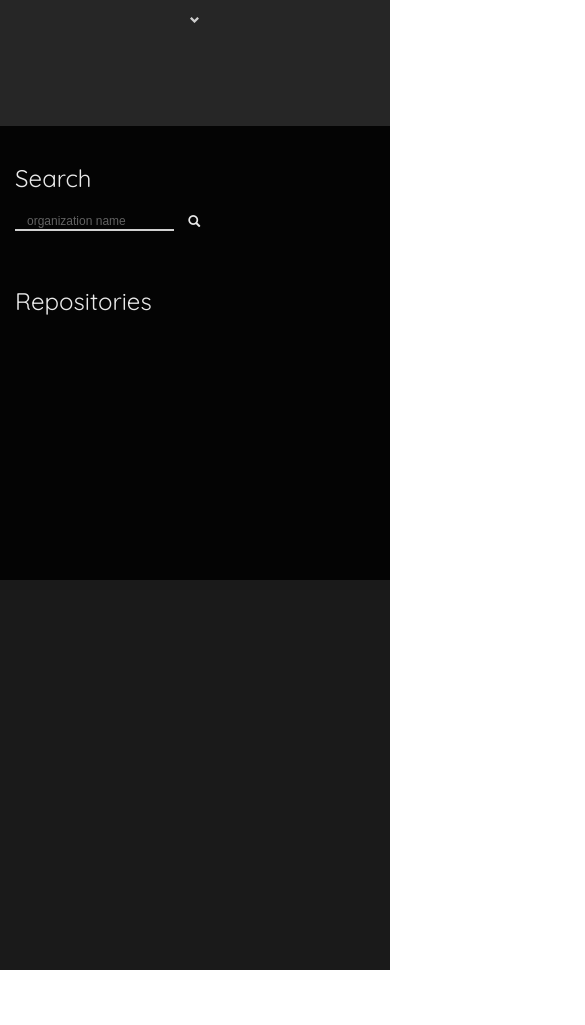
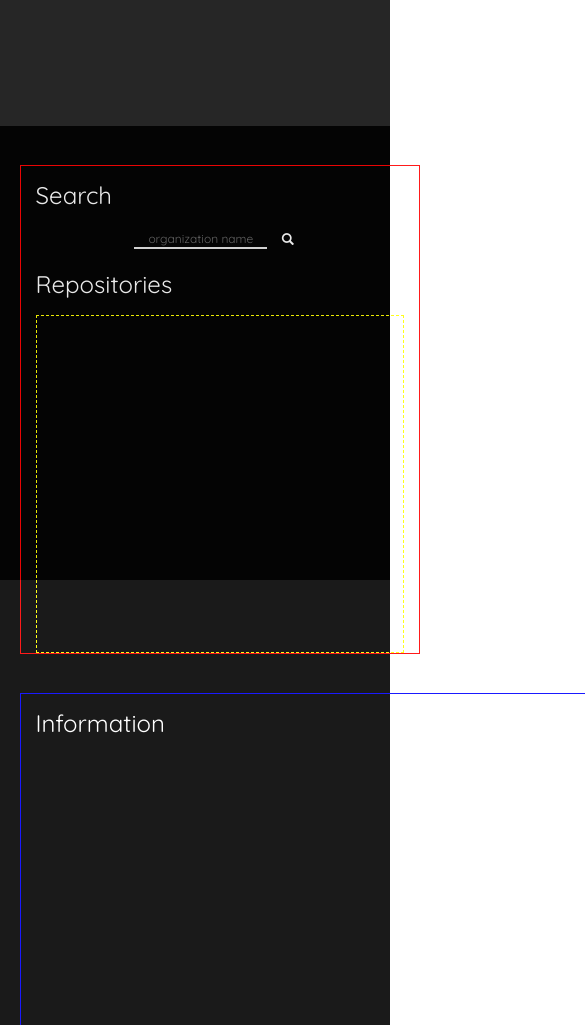
Before and after one commit to PrestonII/Git-It, a plain HTML site: page Api_FrontEnd/index.html in a window 390 px wide. Shown: the part 264-1289 px from the top of the page, 585 px wide, since content can reach past the window. Before the commit the page ends 1236 px from the top, so only its background shows below. Drawn offline with Linux system fonts and the light colour scheme.

Commit message:
Moved Info-Display and modified relationship

```diff
--- a/Api_FrontEnd/css/main.css
+++ b/Api_FrontEnd/css/main.css
@@ -1,4 +1,6 @@
 @import 'https://fonts.googleapis.com/css?family=Quicksand';
+
+/*General*/
 
 body {
     height: auto;
@@ -27,8 +29,10 @@ body {
     justify-content: center;
 }
 
+/*Intro Area*/
+
 #row-title {
-    margin-top: 30%
+    margin-top: 20%
 }
 
 @media (min-width: 600px) and (max-width: 1000px) {
@@ -74,29 +78,60 @@ body {
     color: #8c8c8c;
 }
 
+/*Search Area*/
+
 #github-search {
     margin-top: 100%;
     width: 100%;
     min-height: 100%;
     min-height: 100vh;
     z-index: 5;
-    position: relative;
+    position: absolute;
     color: white;
     background-color: black;
     opacity: .9;
+
+
+
+    /*border: 10px greenyellow solid;*/
+}
+
+.flex-body {
+    display: flex;
+    justify-content: center;
+}
+
+#search-area {
+    border: 1px red solid;
+    margin: 5%;
+    margin-top: 10%;
+
+    min-width: 400px;
+    max-width: 600px;
+    height: auto;
+}
+
+#info-display {
+    border: 1px solid blue;
+    margin: 5%;
+    margin-top: 10%;
+
+    width: 600px;
+    height: 40vh;
 }
 
 input {
     border: 0;
     outline: 0;
     background: transparent;
-    text-indent: 10px;
     color: white;
 }
 
 #organization-search-box {
     border-bottom: 2px solid white;
-    opacity: .9
+    text-align: center;
+    opacity: .9;
+    font-family: 'Quicksand', sans-serif;
 }
 
 #search-button {
@@ -104,22 +139,11 @@ input {
     color: white;
 }
 
-#info-display, #info-display2, #info-display3, #info-display4 {
-    height: 400px;
-    /*one way of centering the items*/
-    display: flex;
-    align-items: center;
-    justify-content: center;
+#man-in-the-box {
+    border: 1px yellow dashed;
+    min-width: 300px;
+    height: 40vh;
+
+    margin: auto;
+    margin-top: 5%;
 }
-
-#search-area {
-    /*border: 1px red solid;*/
-    margin-top: 10%;
-    height: 10vh;
-}
-
-#repo-display {
-    margin-top: 10%;
-    /*border: 1px solid blue;*/
-    height: 40vh;
-}
--- a/Api_FrontEnd/index.html
+++ b/Api_FrontEnd/index.html
@@ -46,20 +46,28 @@
         <div id="github-search" class="container">
             <div class="row">
 
-                <div id="search-area" class="col-sm-4 col-sm-offset-2">
+                <div id="search-area" class="col-sm-4">
                     <!-- Organization Lookup -->
-                    <h1 class="search-title">Search</h1>
-                    <form id="signup-form" method="post" action="#">
-                        <input id="organization-search-box" class="hvr-underline-from-center" type="text" name="organization" placeholder="organization name" />
-                        <button id="search-button" type="submit" class="btn btn-sm">
-                            <i class="glyphicon glyphicon-search"></i>
-                        </button>
-                    </form>
+                    <h1 class="search-display title">Search</h1>
+                    <div class="centered">
+                        <form id="signup-form" method="post" action="#">
+                            <input id="organization-search-box" class="hvr-underline-from-center" type="text" name="organization" placeholder="organization name"/>
+                            <button id="search-button" type="submit" class="btn btn-sm">
+                                <i class="glyphicon glyphicon-search"></i>
+                            </button>
+                        </form>
+
+                    </div>
+
+                    <h1 class="repo-display title">Repositories</h1>
+                    <div id="man-in-the-box">
+
+                    </div>
                 </div>
 
 
-                <div id="repo-display" class="col-sm-4 col-sm-offset-2">
-                    <h1 class="repo-box-title">Repositories</h1>
+                <div id="info-display" class="col-sm-4">
+                    <h1 class="repo-box title">Information</h1>
                 </div>
 
             </div>
```
